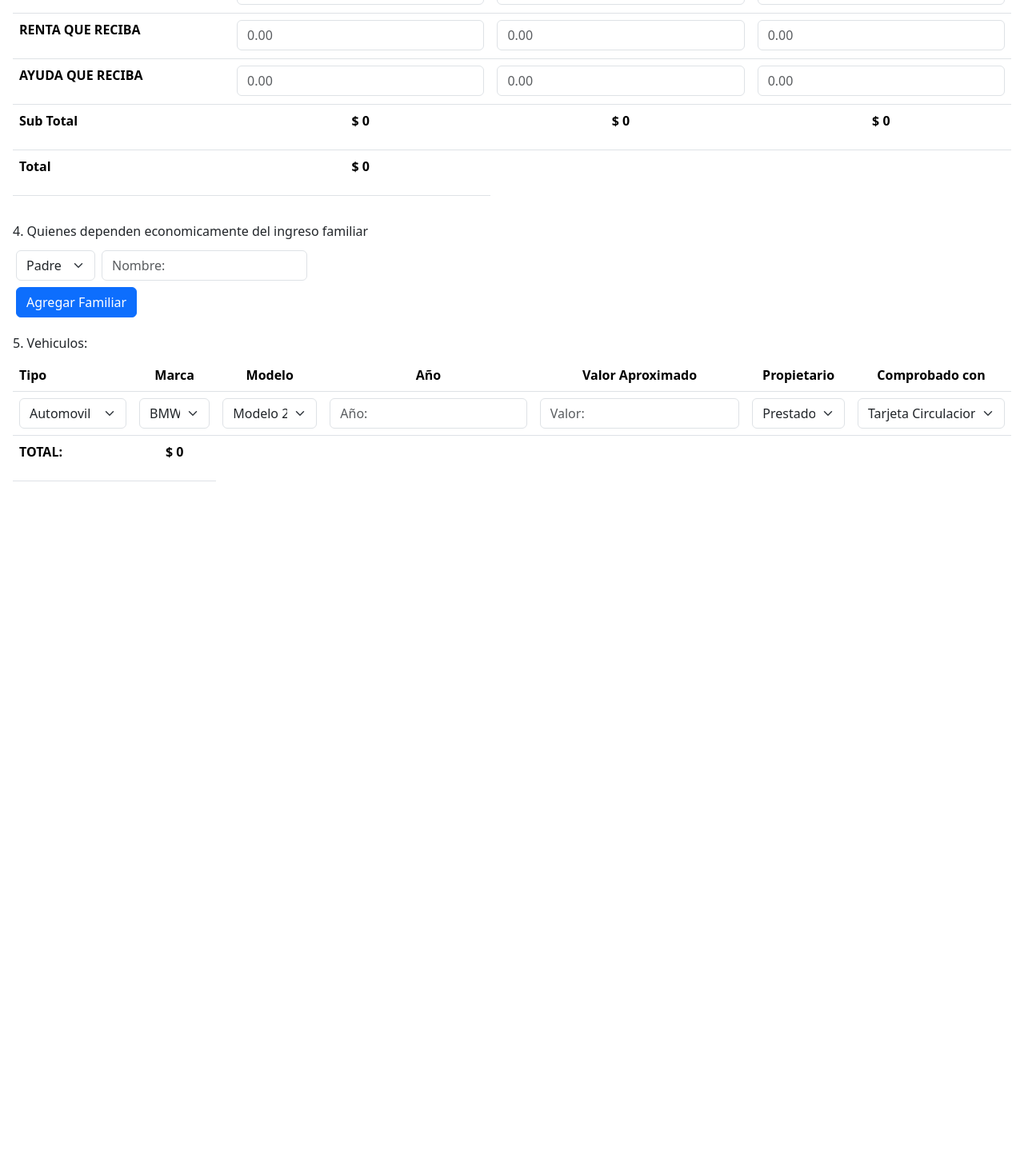
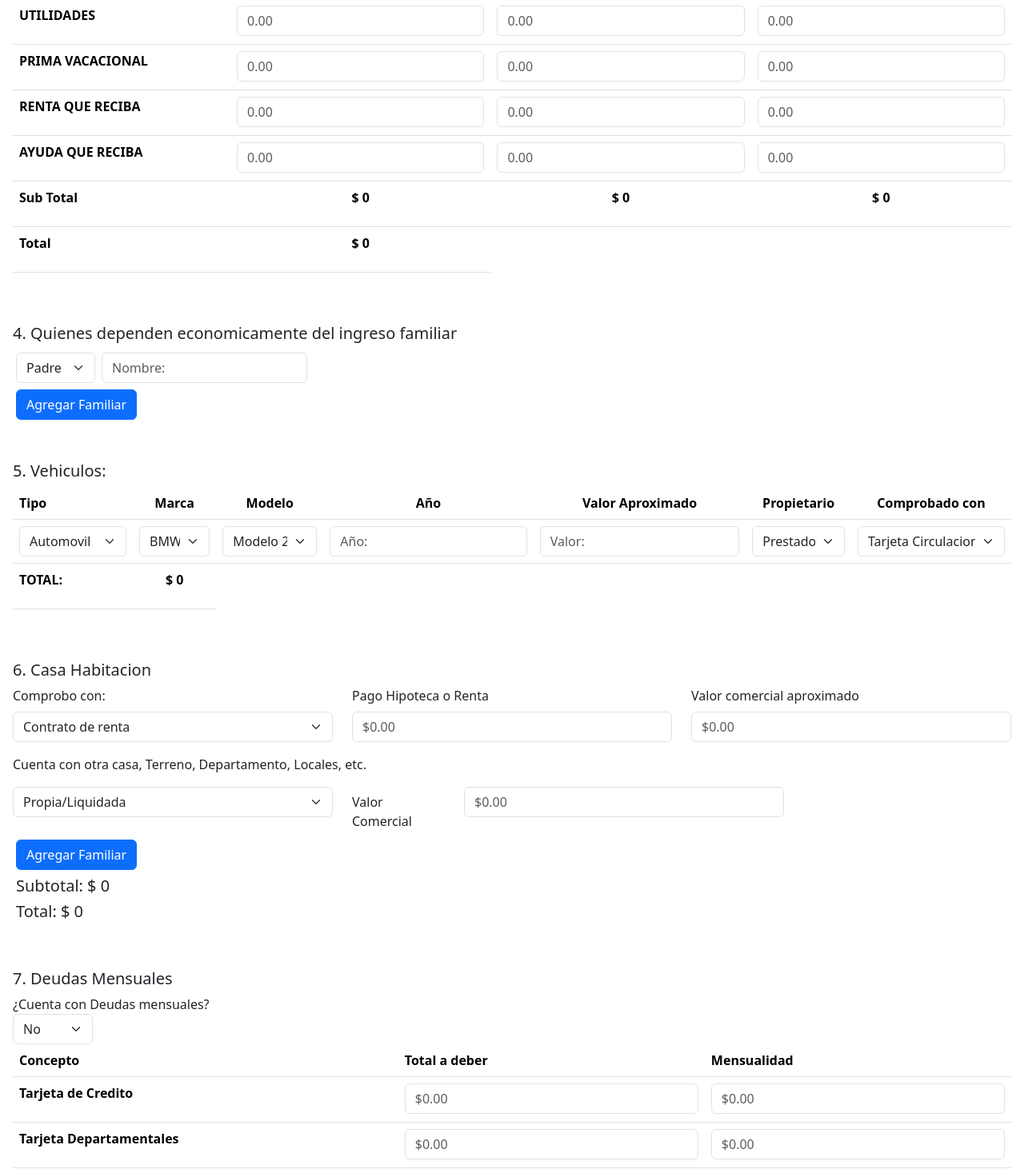
Before and after one commit to DavidSotoR/react-becas, a React (Create React App) app: page /form-1 in a window 1280 px wide. Shown: the part 1330-2797 px from the top of the page at 80% size. Before the commit the page ends 1980 px from the top, so only its background shows below. Built offline with nearby package versions, Linux system fonts and the light colour scheme.

Commit message:
update bp2
se agregaron los 8 apartados en bp2

```diff
--- a/src/components/Formularios/ESEBP2/FormBP2.js
+++ b/src/components/Formularios/ESEBP2/FormBP2.js
@@ -15,11 +15,37 @@ function FormBP2() {
         { integrante: 'Madre', activo: 'si', empresa: '' },
     ]);
 
+    const [deudasMensuales, setDeudasMensuales] = useState([
+        { concepto: 'Tarjeta de Credito', deudaTotal: '0', mensualidad: '0' },
+        { concepto: 'Tarjeta Departamentales', deudaTotal: '0', mensualidad: '0' },
+        { concepto: 'Prestamos Bancarios/Nomina/Familiares', deudaTotal: '0', mensualidad: '0' },
+        { concepto: 'Credito Hipotecario', deudaTotal: '0', mensualidad: '0' },
+        { concepto: 'Credito Automotriz', deudaTotal: '0', mensualidad: '0' },
+    ]);
+
     const [ingresosPorMes, setIngresosPorMes] = useState([
         { tipoIngreso: 'INGRESO NETO'},{ tipoIngreso: 'BONOS DE DESPENSA'},{ tipoIngreso: 'VALES  GASOLINA'},
         { tipoIngreso: 'COMISIONES POR VENTAS'},{ tipoIngreso: 'AGUINALDO'},{ tipoIngreso: 'BONO DE  PRODUCTIVIDAD'},
         { tipoIngreso: 'FONDO DE AHORRO'},{ tipoIngreso: 'UTILIDADES'},{ tipoIngreso: 'PRIMA VACACIONAL'},
         { tipoIngreso: 'RENTA QUE RECIBA'},{ tipoIngreso: 'AYUDA QUE RECIBA'}
+    ]);
+
+    const [egresosPorMes, setEgresosPorMes] = useState([
+        { tipoEgreso: 'DESPENSA'},{ tipoEgreso: 'HIPOTECA  CASA, TERRENO'},{ tipoEgreso: 'RENTA'},
+        { tipoEgreso: 'SERVICIOS , LUZ, AGUA, GAS, TELEFONO, INTERNET, TV PAGA, CELULARES'},{ tipoEgreso: 'MTTO. Y SEGURIDAD FRACCIONAMIENTO'},{ tipoEgreso: 'CREDITO AUTOMOTRIZ'},
+        { tipoEgreso: 'GASOLINA Y TRANSPORTE'},{ tipoEgreso: 'SERVICIO DOMESTICO'},{ tipoEgreso: 'MASCOTAS'},
+        { tipoEgreso: 'ROPA Y CALZADO'},{ tipoEgreso: 'MEMBRESIA DEPORTIVO O CLUB'},{ tipoEgreso: 'COLEGIATURA, ESTANCIA, EXTRACURRICULARES EN EL COLEGIO'},
+        { tipoEgreso: 'ESPARCIMIENTO (RESTAURANTES, PASEOS, CINE, CONVIVIOS'},{ tipoEgreso: 'AYUDA A PARIENTES'},{ tipoEgreso: 'AHORRO PARA EL RETIRO'},
+
+    ]);
+
+    const [egresosAnual, setEgresosAnual] = useState([
+        { tipoEgreso: 'SEGURO DE VIDA'},{ tipoEgreso: 'SEGUBECA'},{ tipoEgreso: 'SEGURO GMM'},
+        { tipoEgreso: 'SEGURO DE AUTO'},{ tipoEgreso: 'TENENCIA'},{ tipoEgreso: 'MTTO. AUTO'},
+        { tipoEgreso: 'SEGURO DE CASA'},{ tipoEgreso: 'PREDIAL'},{ tipoEgreso: 'MTTO. CASA'},
+        { tipoEgreso: 'VACACIONES (1 AÑO ATRÁS)'},{ tipoEgreso: 'CONSULTAS, TRATAMIENTOS, ESPECIALISTAS'},{ tipoEgreso: 'GASTOS ANUALES EDUCACION (INSCRIPCIONES, LIBROS, ULTILES, UNIFORMES, CALZADO, SOCIEDAD DE PADRES, FIDEICOMISOS, PLATAFORMAS)'},
+        { tipoEgreso: 'PRESTAMO FAMILIAR, BANCARIO, NOMINA'},{ tipoEgreso: 'OTROS VARIOS'}
+
     ]);
 
     const addAlumno = () => {
@@ -70,6 +96,48 @@ function FormBP2() {
         ));
     };
 
+    const renderFilasTablaDeudasMensuales = () => {
+        return deudasMensuales.map((deuda, index) => (
+            <tr key={'tr-deuda-'+index}>
+                <td>
+                    <p style={{ fontWeight: "bold" }}>{deuda.concepto}</p>
+                </td>
+                <td>
+                    <input type="text" className="form-control" id={`input-deuda-${index}`} placeholder="$0.00" />
+                </td>
+                <td>
+                    <input type="text" className="form-control" id={`input-deuda-${index}`} placeholder="$0.00"/>
+                </td>
+            </tr>
+        ));
+    };
+
+    const renderFilasTablaEgresosMensuales = () => {
+        return egresosPorMes.map((egreso, index) => (
+            <tr key={'tr-deuda-'+index}>
+                <td>
+                    <p>{egreso.tipoEgreso}</p>
+                </td>
+                <td>
+                    <input type="text" className="form-control" id={`input-egreso-${index}`} placeholder="$0.00" />
+                </td>
+            </tr>
+        ));
+    };
+
+    const renderFilasTablaEgresoAnual = () => {
+        return egresosAnual.map((egreso, index) => (
+            <tr key={'tr-deuda-'+index}>
+                <td>
+                    <p style={{ fontWeight: "bold" }}>{egreso.tipoEgreso}</p>
+                </td>
+                <td>
+                    <input type="text" className="form-control" id={`input-egresoan-${index}`} placeholder="$0.00" />
+                </td>
+            </tr>
+        ));
+    };
+
     return (
         <div className="">
             <Navbar />
@@ -81,7 +149,7 @@ function FormBP2() {
                     <h4 className="text-center">Familia: {Familia}  </h4>
                 </div>
                 <div id="contenido-form" className="d-grid justify-content-center m-3">
-                    <div id="list-alumnos" className="d-grid justify-content-center mb-3" >
+                    <div id="list-alumnos" className="d-grid justify-content-center mb-5" >
                         <div className="container text-center">
                             <div className="row align-items-start">
                                 <div className="col">
@@ -130,12 +198,12 @@ function FormBP2() {
                             <button className="btn btn-primary btn-small" onClick={ addAlumno }>Agregar</button>
                         </div>
                     </div>
-                    <div id="container-1-form" className="mb-3">
-                        <label for="exampleFormControlTextarea1" className="form-label">1. Situacion por la cual solicita el apoyo de beca:</label>
+                    <div id="container-1-form" className="mb-5">
+                        <label for="exampleFormControlTextarea1" className="form-label" style={{ fontWeight:"bold", fontSize:"1rem" }}>1. Situacion por la cual solicita el apoyo de beca:</label>
                         <textarea className="form-control" id="exampleFormControlTextarea1" rows="3"></textarea>
                     </div>
-                    <div id="container-2-form" className="mb-3">
-                        <p className="mb-2">2. Familia economicamente activa.</p>
+                    <div id="container-2-form" className="mb-5">
+                        <h5 className="mb-2">2. Familia economicamente activa.</h5>
                         <table className="table mt-2">
                             <thead>
                                 <tr>
@@ -179,8 +247,8 @@ function FormBP2() {
                             <button className="btn btn-primary btn-small">Agregar Familia</button>
                         </div>
                     </div>
-                    <div id="container-3-form" className="mb-3">
-                        <p className="mb-2">3. Ingresos por mes.</p>
+                    <div id="container-3-form" className="mb-5">
+                        <h5 className="mb-2">3. Ingresos por mes.</h5>
                         <table className="table mt-2">
                             <thead>
                                 <tr>
@@ -217,8 +285,8 @@ function FormBP2() {
                             </tbody>
                         </table>
                     </div>
-                    <div id="container-4-form" className="mb-3">
-                        <p className="mb-2">4. Quienes dependen economicamente del ingreso familiar</p>
+                    <div id="container-4-form" className="mb-5">
+                        <h5 className="mb-2">4. Quienes dependen economicamente del ingreso familiar</h5>
                         <div className="d-flex">
                             <div className="m-1">
                                 <select class="form-select" aria-label="Default select example">
@@ -237,8 +305,8 @@ function FormBP2() {
                             <button className="btn btn-primary btn-small">Agregar Familiar</button>
                         </div>
                     </div>
-                    <div id="container-5-form" className="mb-3">
-                        <p className="mb-2">5. Vehiculos:</p>
+                    <div id="container-5-form" className="mb-5">
+                        <h5 className="mb-2">5. Vehiculos:</h5>
                         <table className="table mt-2">
                             <thead>
                                 <tr>
@@ -308,6 +376,101 @@ function FormBP2() {
                             </tbody>
                         </table>
                     </div>
+                    <div id="container-6-form" className="mb-5">
+                        <h5>6. Casa Habitacion</h5>
+                        <div className="row">
+                            <div className="col mb-2">
+                                <label for="casa-comprobo" className="mb-2">Comprobo con:</label>
+                                <select id="casa-comprobo" class="form-select" aria-label="Default select example">
+                                    <option value="1" selected>Contrato de renta</option>
+                                    <option value="2" >Pago de Renta</option>
+                                    <option value="3" >Credito/Pago Hipotecario</option>
+                                    <option value="4" >Pago Hipoteca </option>
+                                    <option value="5" > Recibo de Servicios</option>
+                                    <option value="No" >No comprobo </option>
+                                </select>
+                            </div>
+                            <div className="col mb-3">
+                                <label htmlFor="cantidad-casa" class="form-label">Pago Hipoteca o Renta</label>
+                                <input type="text" class="form-control" id="cantidad-casa" placeholder="$0.00"/>
+                            </div>
+                            <div className="col mb-3">
+                                <label htmlFor="valor-casa" class="form-label">Valor comercial aproximado</label>
+                                <input type="text" class="form-control" id="valor-casa" placeholder="$0.00"/>
+                            </div>
+                        </div>
+                        <p>Cuenta con otra casa, Terreno, Departamento, Locales, etc.</p>
+                        <div className="row">
+                            <div className="col-4">
+                                <select class="form-select" aria-label="Default select example">
+                                    <option value="1" selected>Propia/Liquidada</option>
+                                    <option value="2" >Rentada</option>
+                                    <option value="2" >Hipoteca </option>
+                                    <option value="3" >Prestado/Familiar </option>
+                                    <option value="4" > Prestada/Amistades</option>
+                                    <option value="5" >Vive con parientes </option>
+                                </select>
+                            </div>
+                            <div className="col mt-0">
+                                <div className="row">
+                                    <label for="staticEmail" class="col-4 col-form-label" style={{ width: "140px" }}>Valor Comercial</label>
+                                    <div class="col-6">
+                                        <input type="text" class="form-control" id="staticEmail" placeholder="$0.00"/>
+                                    </div>
+                                </div>
+                            </div>
+                        </div>
+                        <div className="d-flex p-1">
+                            <button className="btn btn-primary btn-small">Agregar Familiar</button>
+                        </div>
+                        <div className="d-grid p-1">
+                            <h5>Subtotal: $ 0</h5>
+                            <h5>Total: $ 0</h5>
+                        </div>
+                    </div>
+                    <div id="container-7-form" className="mb-5">
+                        <h5>7. Deudas Mensuales</h5>
+                        <div className="">
+                            <p className="mb-0">¿Cuenta con Deudas mensuales?</p>
+                            <select class="form-select" aria-label="Default select example" style={{ width:"100px" }}>
+                                <option value="1">Si</option>
+                                <option value="0" selected>No</option>
+                            </select>
+                        </div>
+                        <table class="table">
+                            <thead>
+                                <tr>
+                                    <th scope="col">Concepto</th>
+                                    <th scope="col">Total a deber</th>
+                                    <th scope="col">Mensualidad</th>
+                                </tr>
+                            </thead>
+                            <tbody>
+                                { renderFilasTablaDeudasMensuales() }
+                            </tbody>
+                        </table>
+
+                    </div>
+                    <div id="container-8-form" className="mb-5">
+                        <h5>8. Gastos Familiares Mensuales</h5>
+                        <div className="container">
+                            <div className="row mb-4">
+                                <div className="col">
+                                    <table>
+                                        <tbody> { renderFilasTablaEgresosMensuales() } </tbody>
+                                    </table>
+                                </div>
+                                <div className="col">
+                                    <table>
+                                        <tbody> { renderFilasTablaEgresoAnual() } </tbody>
+                                    </table>
+                                </div>
+                            </div>
+                            <div className="d-flex justify-content-center">
+                                <h5>Total: $0</h5>
+                            </div>
+                        </div>
+                    </div>
                 </div>
             </div>
         </div>
```
